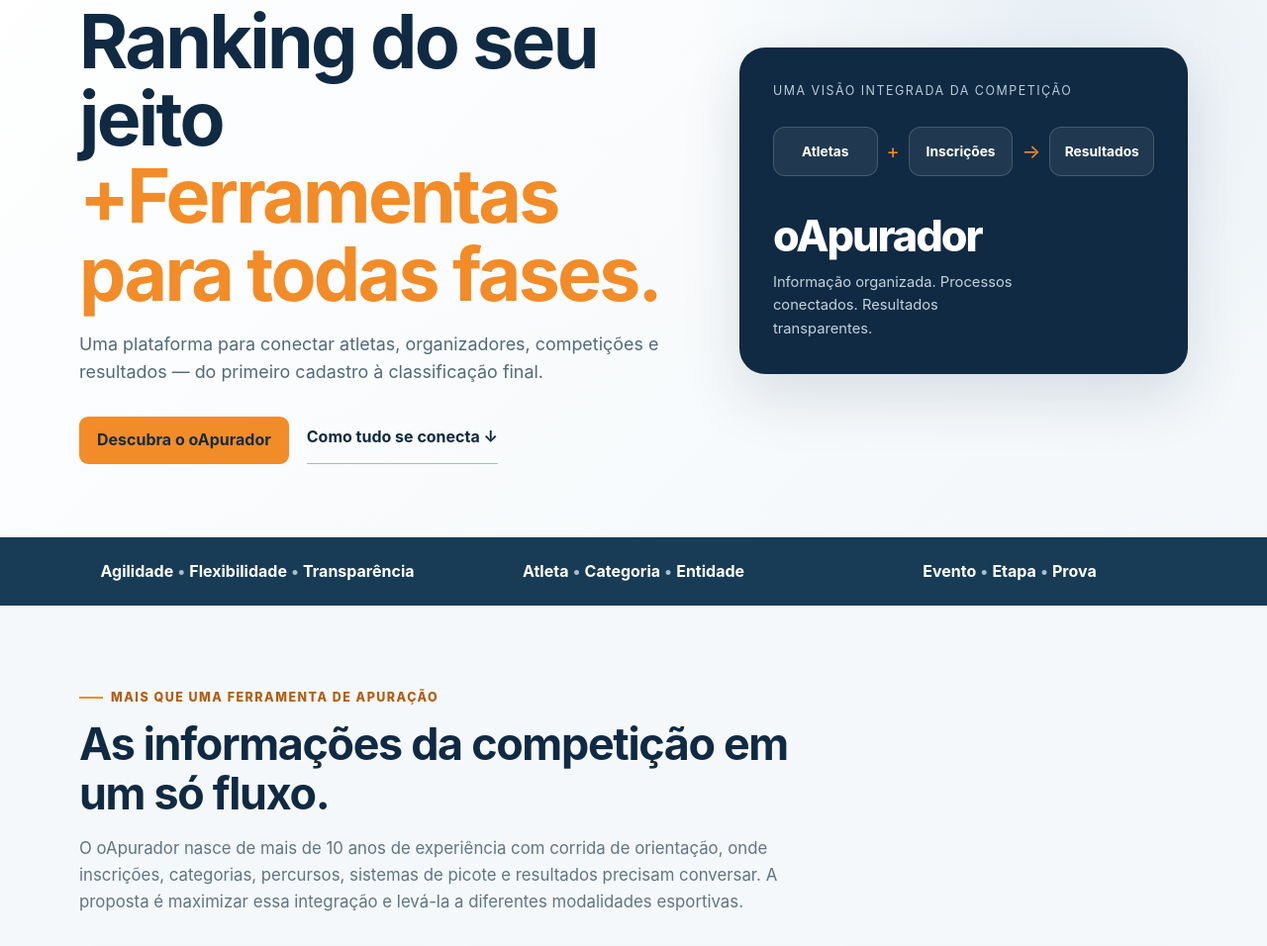
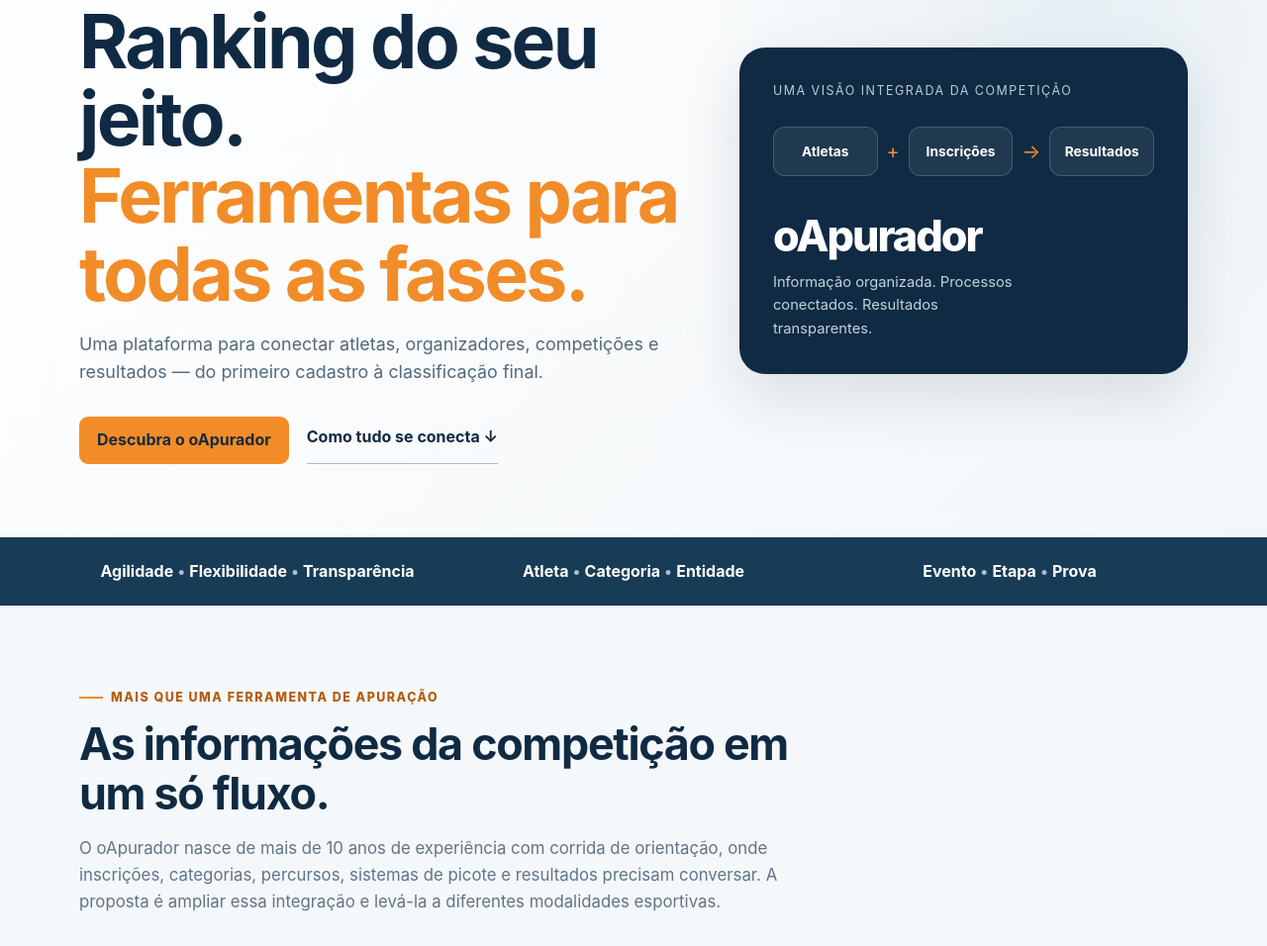
Before and after one commit to oapurador/oapurador-site, a plain HTML site: page index.html in a window 1280 px wide. Shown: the part 205-1161 px from the top of the page at 99% size. Drawn offline with Linux system fonts and the light colour scheme.

Commit message:
Add favicon and update hero section content

```diff
--- a/index.html
+++ b/index.html
@@ -6,6 +6,8 @@
 <meta name="theme-color" content="#102a43">
 <meta name="description" content="oApurador — gestão esportiva integrada. Agilidade, flexibilidade e transparência da inscrição ao ranking.">
 <title>oApurador — Agilidade, flexibilidade e transparência</title>
+<link rel="icon" type="image/png" href="assets/icone-oapurador.png">
+<link rel="apple-touch-icon" href="assets/icone-oapurador.png">
 <style>
 :root{--navy:#102a43;--navy2:#183b56;--orange:#f28c28;--ink:#172b3a;--muted:#607487;--paper:#f5f8fa;--line:#dce5eb;--white:#fff}
 *{box-sizing:border-box}html{scroll-behavior:smooth}body{margin:0;background:var(--paper);color:var(--ink);font-family:Inter,ui-sans-serif,system-ui,-apple-system,"Segoe UI",sans-serif;line-height:1.6}a{color:inherit;text-decoration:none}.wrap{width:min(1120px,calc(100% - 40px));margin:auto}
@@ -26,10 +28,10 @@ header{background:#ffffffef;border-bottom:1px solid var(--line);position:sticky;
 <a class="nav-cta" href="#contato">Conheça o projeto</a>
 </div></header>
 <main>
-<section class="hero"><div class="wrap hero-grid"><div><div class="eyebrow">Resultados Inteligentes para seu evento</div><h1>Ranking do seu jeito<br><em>+Ferramentas para todas fases.</em></h1><p class="lead">Uma plataforma para conectar atletas, organizadores, competições e resultados — do primeiro cadastro à classificação final.</p><div class="hero-actions"><a class="button" href="#plataforma">Descubra o oApurador</a><a class="text-link" href="#estrutura">Como tudo se conecta ↓</a></div></div>
+<section class="hero"><div class="wrap hero-grid"><div><div class="eyebrow">Resultados Inteligentes para seu evento</div><h1>Ranking do seu jeito.<br><em>Ferramentas para todas as fases.</em></h1><p class="lead">Uma plataforma para conectar atletas, organizadores, competições e resultados — do primeiro cadastro à classificação final.</p><div class="hero-actions"><a class="button" href="#plataforma">Descubra o oApurador</a><a class="text-link" href="#estrutura">Como tudo se conecta ↓</a></div></div>
 <div class="hero-art"><div class="art-label">Uma visão integrada da competição</div><div class="flowline"><div class="flow-node">Atletas</div><div class="flow-arrow">+</div><div class="flow-node">Inscrições</div><div class="flow-arrow">→</div><div class="flow-node">Resultados</div></div><div class="art-number">oApurador</div><div class="art-caption">Informação organizada. Processos conectados. Resultados transparentes.</div></div></div></section>
 <div class="triad-band"><div class="wrap triads"><div class="triad">Agilidade <span>•</span> Flexibilidade <span>•</span> Transparência</div><div class="triad">Atleta <span>•</span> Categoria <span>•</span> Entidade</div><div class="triad">Evento <span>•</span> Etapa <span>•</span> Prova</div></div></div>
-<section id="plataforma"><div class="wrap"><div class="section-head"><div class="eyebrow">Mais que uma ferramenta de apuração</div><h2>As informações da competição em um só fluxo.</h2><p>O oApurador nasce de mais de 10 anos de  experiência com corrida de orientação, onde inscrições, categorias, percursos, sistemas de picote e resultados precisam conversar. A proposta é maximizar essa integração  e levá-la a diferentes modalidades esportivas.</p></div><div class="cards">
+<section id="plataforma"><div class="wrap"><div class="section-head"><div class="eyebrow">Mais que uma ferramenta de apuração</div><h2>As informações da competição em um só fluxo.</h2><p>O oApurador nasce de mais de 10 anos de  experiência com corrida de orientação, onde inscrições, categorias, percursos, sistemas de picote e resultados precisam conversar. A proposta é ampliar essa integração  e levá-la a diferentes modalidades esportivas.</p></div><div class="cards">
 <article class="card"><div class="num">01 / ORGANIZAÇÃO</div><h3>Eventos e competições</h3><p>Estruture eventos, etapas, provas, categorias e percursos em uma organização coerente, sem tratar cada parte como uma ilha.</p></article>
 <article class="card"><div class="num">02 / PARTICIPAÇÃO</div><h3>Atletas e inscrições</h3><p>Perfis de atletas e históricos esportivos conectados às inscrições e às provas em que participam. Contas de atletas gratuitas fazem parte da proposta.</p></article>
 <article class="card"><div class="num">03 / APURAÇÃO</div><h3>Resultados e rankings</h3><p>Organize dados de cronometragem, processe resultados e transforme desempenhos individuais em classificações e rankings de eventos.</p></article>
```
